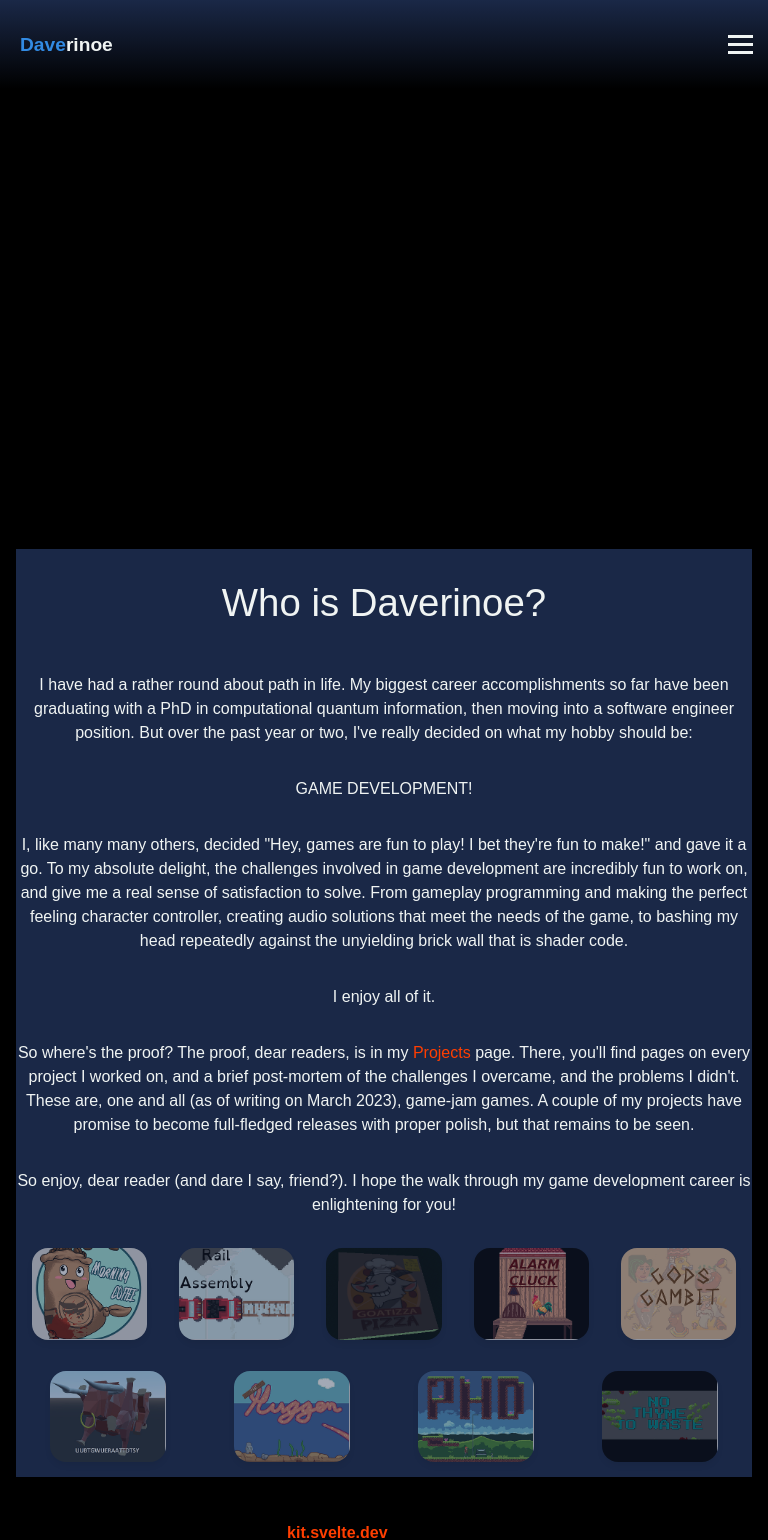
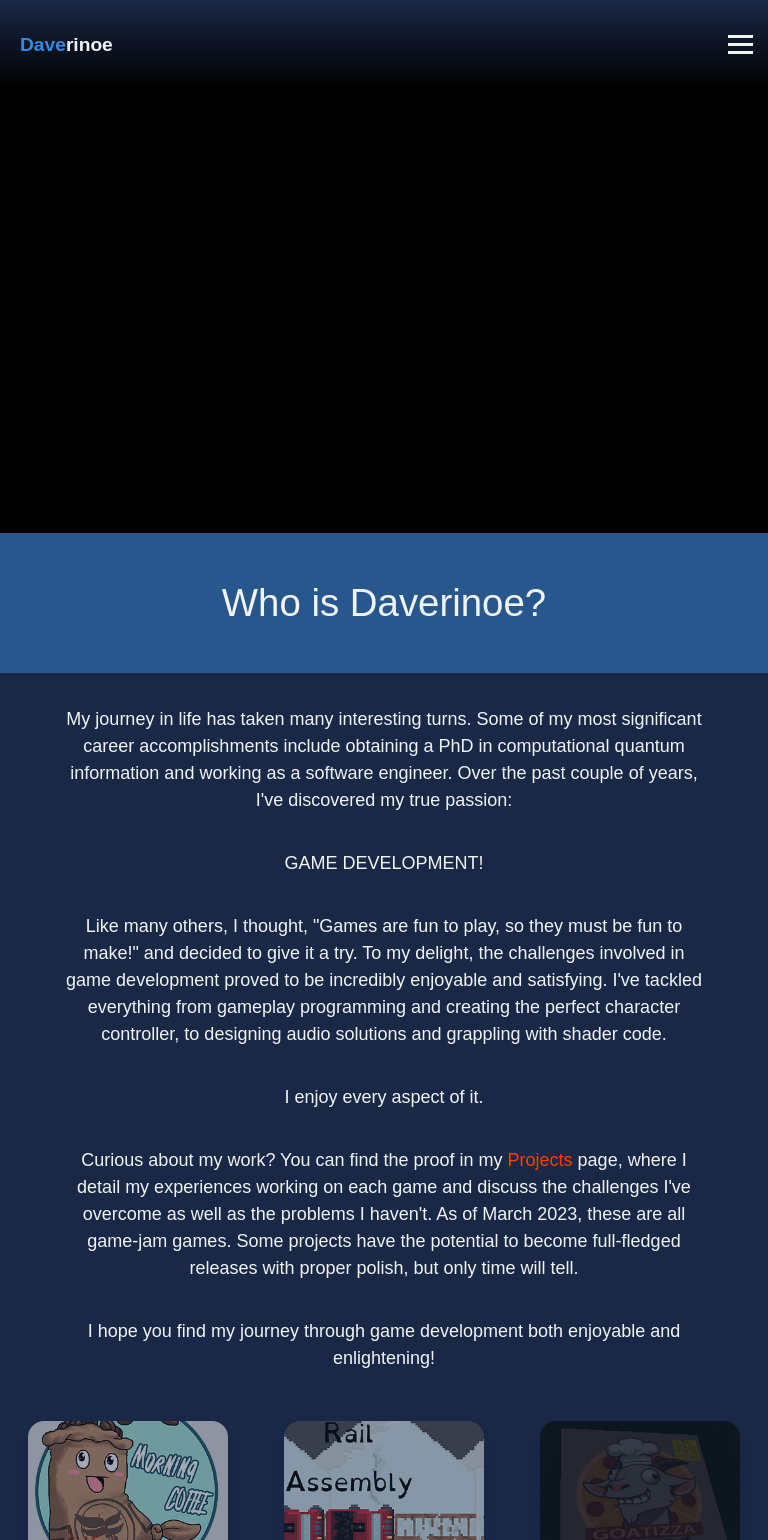
Before and after one commit to Daverinoe/website, a SvelteKit app: page / in a window 768 px wide. Shown: the top 1540 px of the page. Built offline with nearby package versions, Linux system fonts and the light colour scheme.

Commit message:
Many small changes for ux design. Smooth hamburger menu slide out.

```diff
--- a/src/routes/+layout.svelte
+++ b/src/routes/+layout.svelte
@@ -26,7 +26,7 @@
 		flex: 1;
 		display: flex;
 		flex-direction: column;
-		padding: 1rem;
+		padding: 0;
 		width: 100%;
 		max-width: 100vw;
 		margin: 0 auto;
--- a/src/routes/+page.svelte
+++ b/src/routes/+page.svelte
@@ -13,46 +13,48 @@
 <YoutubeBackground />
 <div class="spacer" />
 <div class="content">
-	<section id="about">
-		<div class="text-column">
-			<h1>Who is Daverinoe?</h1>
-
+	<section class="about">
+		<div class="section-highlight">
+			<div class="text-column">
+				<h1>Who is Daverinoe?</h1>
+			</div>
+		</div>
+		<div class="text-column section-normal">
 			<p>
-				I have had a rather round about path in life. My biggest career
-				accomplishments so far have been graduating with a PhD in
-				computational quantum information, then moving into a software
-				engineer position. But over the past year or two, I've really
-				decided on what my hobby should be:
+				My journey in life has taken many interesting turns. Some of my
+				most significant career accomplishments include obtaining a PhD
+				in computational quantum information and working as a software
+				engineer. Over the past couple of years, I've discovered my true
+				passion:
 			</p>
 
 			<p class="shaky">GAME DEVELOPMENT!</p>
 
 			<p>
-				I, like many many others, decided "Hey, games are fun to play! I
-				bet they're fun to make!" and gave it a go. To my absolute
-				delight, the challenges involved in game development are
-				incredibly fun to work on, and give me a real sense of
-				satisfaction to solve. From gameplay programming and making the
-				perfect feeling character controller, creating audio solutions
-				that meet the needs of the game, to bashing my head repeatedly
-				against the unyielding brick wall that is shader code.
+				Like many others, I thought, "Games are fun to play, so they
+				must be fun to make!" and decided to give it a try. To my
+				delight, the challenges involved in game development proved to
+				be incredibly enjoyable and satisfying. I've tackled everything
+				from gameplay programming and creating the perfect character
+				controller, to designing audio solutions and grappling with
+				shader code.
 			</p>
 
-			<p>I enjoy all of it.</p>
+			<p>I enjoy every aspect of it.</p>
 
 			<p>
-				So where's the proof? The proof, dear readers, is in my <a
+				Curious about my work? You can find the proof in my <a
 					href="#projects">Projects</a
-				> page. There, you'll find pages on every project I worked on, and
-				a brief post-mortem of the challenges I overcame, and the problems
-				I didn't. These are, one and all (as of writing on March 2023), game-jam
-				games. A couple of my projects have promise to become full-fledged
-				releases with proper polish, but that remains to be seen.
+				> page, where I detail my experiences working on each game and discuss
+				the challenges I've overcome as well as the problems I haven't. As
+				of March 2023, these are all game-jam games. Some projects have the
+				potential to become full-fledged releases with proper polish, but
+				only time will tell.
 			</p>
 
 			<p>
-				So enjoy, dear reader (and dare I say, friend?). I hope the walk
-				through my game development career is enlightening for you!
+				I hope you find my journey through game development both
+				enjoyable and enlightening!
 			</p>
 		</div>
 	</section>
@@ -86,11 +88,11 @@
 		flex-direction: column;
 		justify-content: space-around;
 		align-items: center;
-		color: #F0F4F3;
+		color: #f0f4f3;
 		text-align: center;
-		background-color: #1A2847; /* Add your desired background color here */
-		min-height: 100vh; /* Make sure the content takes up at least the full viewport height */
-		width: 100%; /* Make the content take up the full width of the viewport */
+		background-color: #1a2847;
+		min-height: 100vh;
+		width: 100%;
 	}
 
 	.spacer {
@@ -112,6 +114,21 @@
 		width: 100%;
 		height: 100%;
 		z-index: 9;
-		background-color: #1a284788;
+		background-color: #000000ad;
 	}
+
+	.section-highlight {
+		width: 100vw;
+		background-color: #28578d;
+		padding: 1rem;
+		border-radius: 8px;
+	}
+
+	.section-normal {
+		background-color: #1a2847;
+		padding: 2vw 10vw 2vw 10vw;
+		border-radius: 8px;
+		font-size: large;
+	}
+
 </style>
--- a/src/routes/Header.svelte
+++ b/src/routes/Header.svelte
@@ -25,22 +25,22 @@
 	}, 1000);
 
 	// Listen for clicks outside of the menu
-	if (typeof window !== 'undefined') {
+	if (typeof window !== "undefined") {
 		window.addEventListener("click", handleClick);
 	}
 </script>
 
-
-<nav class:isAnimated={isAnimated}>
+<nav class:isAnimated>
 	<div class="logo">
 		<span class="highlight">Dave</span>rinoe
 	</div>
 	<div class="menu">
 		<ul class={showMenu ? "show" : ""}>
-			<li><a href="#about">About</a></li>
-			<li><a href="#projects">Projects</a></li>
-			<li><a href="#contact">Contact</a></li>
+			<li class="menu-item"><a href="#about">About</a></li>
+			<li class="menu-item"><a href="#projects">Projects</a></li>
+			<li class="menu-item"><a href="#contact">Contact</a></li>
 		</ul>
+
 		<div
 			class="hamburger"
 			on:click={toggleMenu}
@@ -55,7 +55,6 @@
 </nav>
 
 <style>
-
 	nav {
 		display: flex;
 		align-items: left;
@@ -64,15 +63,15 @@
 		top: 0;
 		left: 0;
 		width: 100%;
-		background: linear-gradient(#1A2847, #1A284700);
+		background: linear-gradient(#1a2847, #1a284700);
 		box-shadow: 0 0 10px rgba(0, 0, 0, 0.1);
 		z-index: 1000;
 		transition: transform 0.5s ease-in-out;
 		transform: translateY(-100%);
 	}
 
-	 /* Apply animation only if isAnimated is true */
-	 .isAnimated {
+	/* Apply animation only if isAnimated is true */
+	.isAnimated {
 		transform: translateY(0%);
 	}
 
@@ -82,16 +81,17 @@
 		align-items: center;
 		font-size: 1.5rem;
 		font-weight: bold;
-		color: #F0F4F3;
+		color: #f0f4f3;
 	}
 
 	.highlight {
-		color: #328BE3;
+		color: #328be3;
 		margin-right: 0px;
 	}
 
 	.menu {
 		position: relative;
+		background-color: transparent;
 	}
 
 	ul {
@@ -108,7 +108,7 @@
 
 	a {
 		text-decoration: none;
-		color: #F0F4F3;
+		color: #f0f4f3;
 		font-size: 1rem;
 		font-weight: bold;
 		letter-spacing: 1px;
@@ -116,7 +116,7 @@
 	}
 
 	a:hover {
-		color: #328BE3;
+		color: #328be3;
 	}
 
 	.hamburger {
@@ -131,13 +131,12 @@
 	.hamburger div {
 		width: 25px;
 		height: 3px;
-		background-color: #F0F4F3;
+		background-color: #f0f4f3;
 		margin: 5px;
 		transition: all 0.3s ease-in-out;
 	}
 
 	@media (max-width: 768px) {
-
 		nav {
 			justify-content: space-between;
 		}
@@ -153,7 +152,7 @@
 			top: 80px;
 			left: 0;
 			width: 100%;
-			background-color: #fff;
+			background-color: transparent;
 			padding: 20px;
 			margin: 0;
 			box-shadow: 0 0 10px rgba(0, 0, 0, 0.1);
@@ -163,13 +162,15 @@
 		li {
 			margin-right: 0;
 			margin-bottom: 10px;
+			border-radius: 8px;
+			background-color: #1a2847;
 		}
 
 		a {
 			padding: 10px;
 			display: block;
 			text-align: center;
-			border-bottom: 1px solid #f5f5f5;
+			border-bottom: 0px solid #f5f5f5;
 			transition: all 0.3s ease-in-out;
 		}
 
@@ -185,5 +186,54 @@
 		.hamburger {
 			display: block;
 		}
+
+		/* Hamburger menu animation */
+		.menu-item {
+			opacity: 0;
+			transform: translateX(100%);
+			animation: slideOut 0.5s forwards;
+			animation-fill-mode: both;
+			outline: #328be3 solid 1px;
+		}
+
+		.show .menu-item {
+			animation-play-state: running;
+			animation: slideIn 0.5s forwards;
+			animation-fill-mode: both;
+		}
+
+		.menu-item:nth-child(1) {
+			animation-delay: 0.1s;
+		}
+
+		.menu-item:nth-child(2) {
+			animation-delay: 0.2s;
+		}
+
+		.menu-item:nth-child(3) {
+			animation-delay: 0.3s;
+		}
+
+		@keyframes slideIn {
+			from {
+				opacity: 0;
+				transform: translateX(100%);
+			}
+			to {
+				opacity: 1;
+				transform: translateX(0);
+			}
+		}
+
+		@keyframes slideOut {
+			from {
+				opacity: 1;
+				transform: translateX(0);
+			}
+			to {
+				opacity: 0;
+				transform: translateX(100%);
+			}
+		}
 	}
 </style>
--- a/src/routes/ProjectCard.svelte
+++ b/src/routes/ProjectCard.svelte
@@ -81,6 +81,9 @@
         transition: all 0.5s ease;
         width: 15vw;
         height: 11.9vw;
+        /* Force minimum size in correct aspect ratio so the cards don't get too small on smaller screens*/
+        min-width: 200px;
+        min-height: 159px;
     }
 
     .Game:not(selected):hover {
@@ -167,8 +170,8 @@
         overflow: auto;
         padding: 10px;
         border-radius: 0 0 32px 32px;
-        background-color: #ffffff;
-        color: black;
+        background-color: #1a2847;
+        color: #f0f4f3;
     }
 
     .more-info.open {
@@ -178,6 +181,21 @@
     .more-info.initial {
         transform: translateY(110%);
         opacity: 0;
+    }
+
+    .more-info img {
+        border-radius: 16px;
+    }
+
+    .more-info h2 {
+        font-size: 1.5em;
+        color: #f0f4f3;
+        padding-top: 1vh;
+    }
+
+    .more-info p {
+        color: #f0f4f3;
+        padding-top: 1vh;
     }
 
     .spacer {
@@ -200,5 +218,9 @@
         .banner {
             transform: scaleX(0.02);
         }
+
+        .more-info {
+            flex-direction: column;
+        }
     }
 </style>
```
